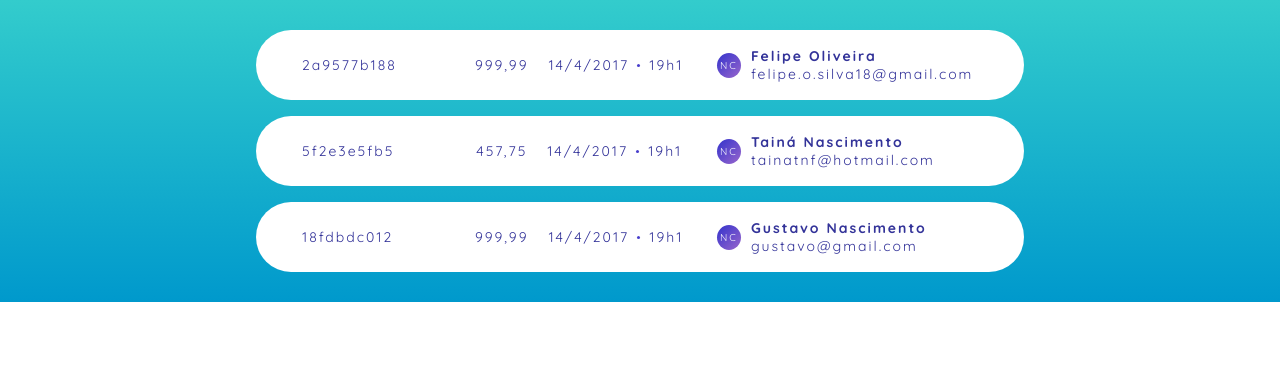
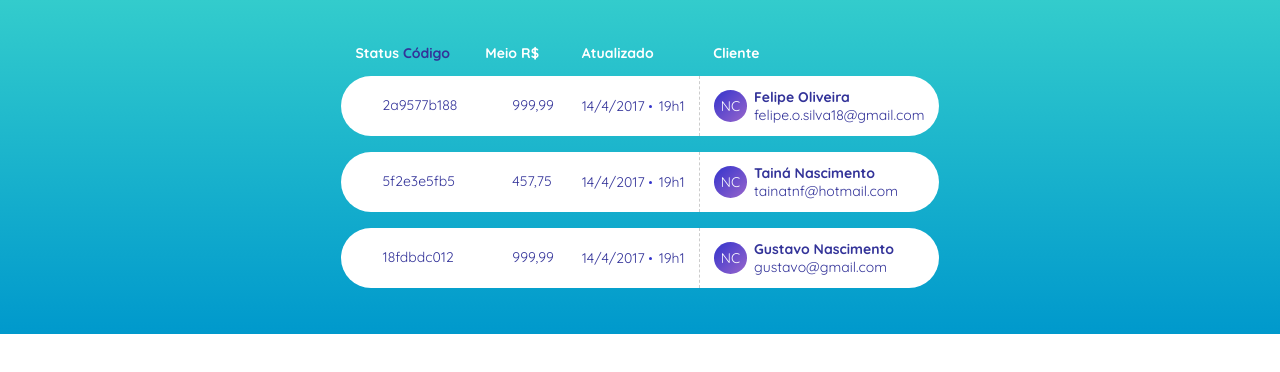
Before and after one commit to thebarry/component-frontend-test, a Vue app: page / in a window 1280 px wide. Shown: the top 372 px of the page. Built offline with nearby package versions, Linux system fonts and the light colour scheme.

Commit message:
change the markup from list to table

```diff
--- a/src/components/ClientLabel.vue
+++ b/src/components/ClientLabel.vue
@@ -1,5 +1,5 @@
 <template>
-  <div :class="$style.container">
+  <td :class="$style.td">
     <div :class="$style.icon">
       <span>NC</span>
     </div>
@@ -7,7 +7,7 @@
       <p :class="[$style.text, $style.name]" v-text="purchase.client.name"></p>
       <p :class="$style.text" v-text="purchase.client.email"></p>
     </div>
-  </div>
+  </td>
 </template>
 
 <script>
@@ -17,51 +17,34 @@ export default {
 </script>
 
 <style module>
-  .container {
-    display: flex;
-    align-items: center;
-    margin-top: 12px;
-    padding-top: 12px;
-    border-top: 1px dashed #ccc;
-  }
-
-  @media screen and (min-width: 768px) {
-    .container {
-      width: 40%;
-      height: 100%;
-      min-width: 260px;
-      margin-top: 0;
-      padding-top: 0;
-      padding-right: 1em;
-      border-top: none;
-    }
+  .td {
+    height: 60px;
+    padding: 0 1em;
+    border-radius: 0 50px 50px 0;
+    border-left: 1px dashed #ccc;
   }
 
   .icon {
-    display: flex;
-    align-items: center;
-    justify-content: center;
-    width: 25px;
-    height: 25px;
-    margin-right: 10px;
+    margin-right: 0.5em;
+    padding: 0.5em;
+    border-radius: 50%;
     background: #3333cc;
     background: linear-gradient(135deg,  #3333cc 0%,#9966cc 100%);
-    border-radius: 50%;
-    font-size: 10px;
     color: #fff;
   }
 
+  .icon,
   .content {
-    width: calc(100% - 25px);
-  }
-
-  .text {
-    word-break: break-all;
-    margin-top: 0;
-    margin-bottom: 0;
+    display: inline-block;
+    vertical-align: middle;
   }
 
   .name {
     font-weight: bold;
   }
+
+  .text {
+    margin-top: 0;
+    margin-bottom: 0;
+  }
 </style>
--- a/src/components/CodeLabel.vue
+++ b/src/components/CodeLabel.vue
@@ -1,10 +1,10 @@
 <template>
-  <div :class="$style.container">
+  <td :class="$style.td">
     <svg :class="[$style.icon, {[$style.error]: !purchase.payment.status}]">
       <use :xlink:href="`#${glyph}`"></use>
     </svg>
-    <p :class="$style.code" v-text="purchase.payment.code"></p>
-  </div>
+    <p :class="$style.text" v-text="purchase.payment.code"></p>
+  </td>
 </template>
 
 <script>
@@ -22,38 +22,26 @@ export default {
 </script>
 
 <style module>
-  .container {
-    display: flex;
-    align-items: center;
-    width: 17%;
-    min-width: 120px;
-    margin-bottom: 12px;
-  }
-
-  @media screen and (min-width: 768px) {
-    .container {
-      width: 20%;
-      height: 100%;
-      min-width: 150px;
-      margin-bottom: 0;
-      padding-left: 1em;
-    }
+  .td {
+    border-radius: 50px 0 0 50px;
+    padding: 0 1em;
   }
 
   .icon {
-    width: 22px;
-    height: 22px;
+    width: 20px;
+    height: 20px;
+    margin-right: 0.5em;
     fill: #33cccc;
+    vertical-align: middle;
   }
 
   .icon.error {
-    fill: #ff3366;
+    fill: #ff3333;
   }
 
-  .code {
-    width: calc(100% - 32px);
+  .text {
+    display: inline-block;
     margin-top: 0;
     margin-bottom: 0;
-    margin-left: 10px;
   }
 </style>
--- a/src/components/ListItem.vue
+++ b/src/components/ListItem.vue
@@ -1,14 +1,11 @@
 <template>
-  <li :class="$style.container">
+  <tr :class="$style.container">
     <CodeLabel :purchase="purchase"></CodeLabel>
-    <div :class="$style.wrap">
-      <PaymentLabel :purchase="purchase"></PaymentLabel>
-      <UpdateLabel :purchase="purchase"></UpdateLabel>
-    </div>
+    <PaymentLabel :purchase="purchase"></PaymentLabel>
+    <UpdateLabel :purchase="purchase"></UpdateLabel>
     <ClientLabel :purchase="purchase"></ClientLabel>
-  </li>
+  </tr>
 </template>
-
 
 <script>
   import CodeLabel from './CodeLabel';
@@ -27,48 +24,8 @@
   };
 </script>
 
-
 <style module>
   .container {
-    overflow-x: auto;
-    padding: 1em;
-    border-radius: 5px;
     background-color: #fff;
-    letter-spacing: 2px;
-    transition: box-shadow 250ms;
-    cursor: pointer;
-  }
-
-  @media (hover) {
-    .container:hover {
-      box-shadow: 0 10px 20px -7px #003546;
-    }
-  }
-
-  @media screen and (min-width: 768px) {
-    .container {
-      display: flex;
-      align-items: center;
-      justify-content: space-between;
-      height: 70px;
-      padding: 0;
-      border-radius: 50px
-    }
-  }
-
-  .container:not(:first-child) {
-    margin-top: 16px;
-  }
-
-  .wrap {
-    display: flex;
-  }
-
-  @media screen and (min-width: 768px) {
-    .wrap {
-      justify-content: center;
-      width: 40%;
-      height: 100%;
-    }
   }
 </style>
--- a/src/components/OrderList.vue
+++ b/src/components/OrderList.vue
@@ -1,16 +1,40 @@
 <template>
-  <ul :class="$style.list">
-    <ListItem v-for="purchase in purchases" :key="purchase.id" :purchase="purchase"></ListItem>
-  </ul>
+  <table :class="$style.table">
+    <thead :class="$style.thead">
+      <tr>
+        <th>Status <span :class="$style.code">Código</span></th>
+        <th>Meio R$</th>
+        <th>Atualizado</th>
+        <th>Cliente</th>
+      </tr>
+    </thead>
+    <tbody>
+      <template v-for="purchase in purchases">
+        <tr :class="$style.row" :key="purchase.id">
+          <CodeLabel :purchase="purchase"></CodeLabel>
+          <PaymentLabel :purchase="purchase"></PaymentLabel>
+          <UpdateLabel :purchase="purchase"></UpdateLabel>
+          <ClientLabel :purchase="purchase"></ClientLabel>
+        </tr>
+        <tr :class="$style.spacing"></tr>
+      </template>
+    </tbody>
+  </table>
 </template>
 
 <script>
   import { mapGetters } from 'vuex';
-  import ListItem from './ListItem';
+  import CodeLabel from './CodeLabel';
+  import PaymentLabel from './PaymentLabel';
+  import ClientLabel from './ClientLabel';
+  import UpdateLabel from './UpdateLabel';
 
   export default {
     components: {
-      ListItem,
+      CodeLabel,
+      PaymentLabel,
+      ClientLabel,
+      UpdateLabel,
     },
     computed: {
       ...mapGetters({
@@ -24,10 +48,32 @@
 </script>
 
 <style module>
-  .list {
+  .table {
     max-width: 768px;
-    margin: 0 auto;
-    padding-left: 0;
-    list-style: none;
+    margin-right: auto;
+    margin-left: auto;
+    border-collapse: collapse;
+  }
+
+  .thead {
+    text-align: left;
+  }
+
+  .thead th {
+    padding: 1em;
+    color: #fff;
+  }
+
+  .code {
+    color: #333399;
+  }
+
+  .row {
+    background-color: #fff;
+    cursor: pointer;
+  }
+
+  .spacing {
+    height: 16px;
   }
 </style>
--- a/src/components/PaymentLabel.vue
+++ b/src/components/PaymentLabel.vue
@@ -1,10 +1,10 @@
 <template>
-  <div :class="$style.container">
+  <td :class="$style.td">
     <svg :class="$style.icon">
       <use :xlink:href="`#${glyph}`"></use>
     </svg>
-    <p :class="$style.value" v-text="purchase.payment.value"></p>
-  </div>
+    <p :class="$style.text" v-text="purchase.payment.value"></p>
+  </td>
 </template>
 
 <script>
@@ -36,20 +36,21 @@ export default {
 </script>
 
 <style module>
-  .container {
-    display: flex;
-    align-items: center;
+  .td {
+    padding: 0 1em;
   }
 
   .icon {
-    width: 22px;
-    height: 22px;
+    width: 20px;
+    height: 20px;
+    margin-right: 0.5em;
     fill: #9900ff;
+    vertical-align: middle;
   }
 
-  .value {
+  .text {
+    display: inline-block;
     margin-top: 0;
     margin-bottom: 0;
-    margin-left: 10px;
   }
 </style>
--- a/src/components/UpdateLabel.vue
+++ b/src/components/UpdateLabel.vue
@@ -1,8 +1,8 @@
 <template>
-  <div :class="$style.container">
+  <td :class="$style.td">
     <p :class="[$style.text, $style.date]" v-text="date.date"></p>
-    <p :class="$style.text" v-text="date.minutes"></p>
-  </div>
+    <p :class="[$style.text, $style.minutes]" v-text="date.minutes"></p>
+  </td>
 </template>
 
 <script>
@@ -26,33 +26,32 @@ export default {
 </script>
 
 <style module>
-  .container {
-    display: flex;
-    align-items: center;
+.td {
+  padding: 0 1em;
 }
 
 .text {
-    position: relative;
-    margin: 0 0 0 20px;
+  display: inline-block;
+  margin-top: 0;
+  margin-bottom: 0;
 }
 
-  .text::before {
+.minutes {
+  position: relative;
+  margin-left: 1em;
+}
+
+.minutes::before {
   content: "";
   position: absolute;
   top: 0;
+  left: 0;
   bottom: 0;
-    left: -12px;
-    margin: auto;
-    display: inline-block;
+  right: 0;
+  margin: auto auto auto -0.7em;
   width: 3px;
   height: 3px;
   border-radius: 50%;
-    background-color: #483ecc;
-  }
-
-  @media screen and (min-width: 768px) {
-    .date::before {
-      background-color: transparent;
-    }
+  background-color: #3333cc;
 }
 </style>
```
Lines whose indentation alone changed are shown as unchanged.
